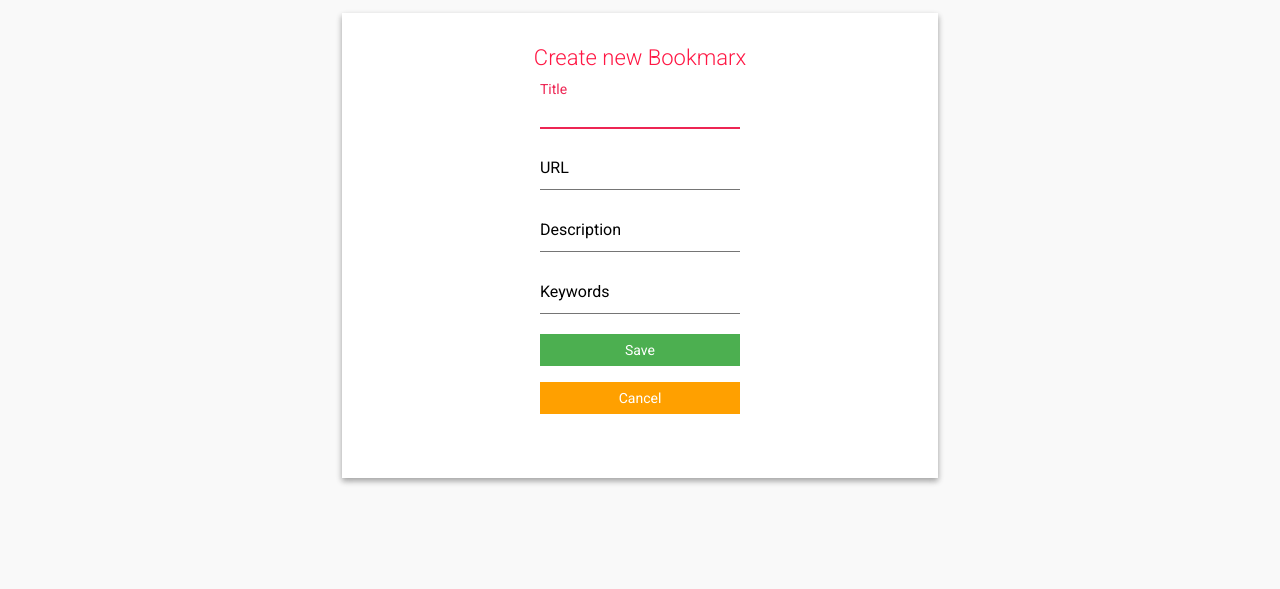
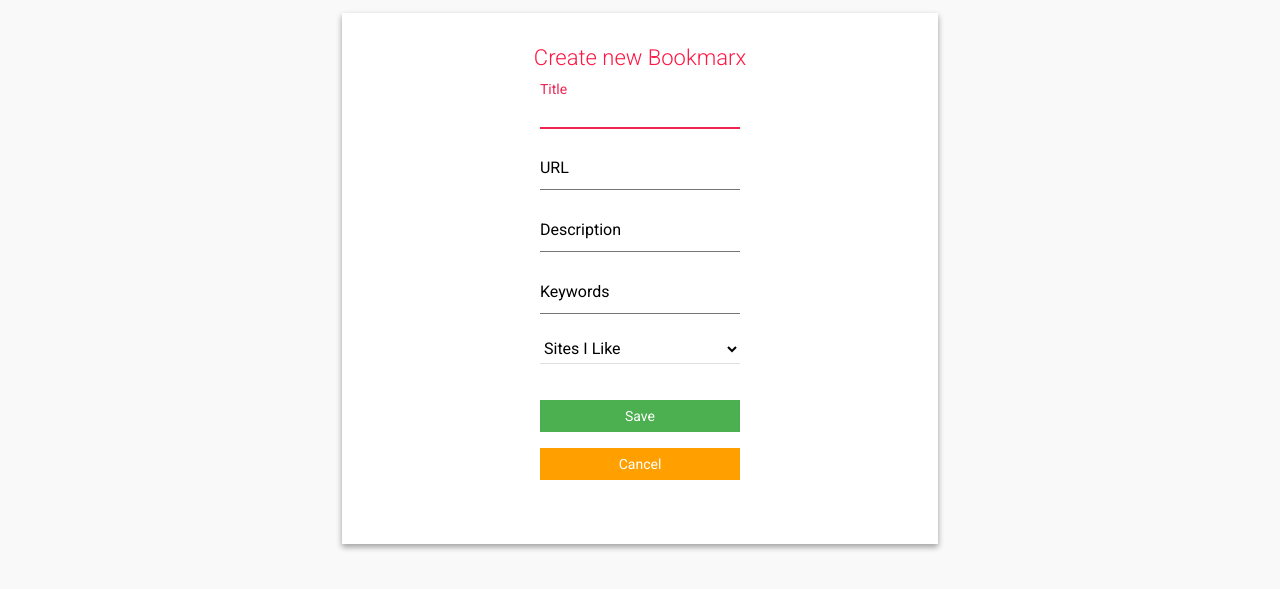
Before and after one commit to veronicachen0912/X-Marx-The-Spot, a plain HTML site: page add.html in a window 1280 px wide. Shown: the part 55-644 px from the top of the page. Drawn offline with nearby package versions, Linux system fonts and the light colour scheme.

Commit message:
Reducing the harshness of the box shadow

```diff
--- a/add.html
+++ b/add.html
@@ -45,6 +45,12 @@
           <label>Keywords</label>
         </div>
         <div class="inputgroup">
+          <select>
+            <option>Sites I Like</option>
+            <option>Folder 2</option>
+          </select>
+        </div>
+        <div class="inputgroup">
           <button type='button' class="boxButton okayButton" onclick="window.location.replace('index.html')">Save</button>
           <button type='button' class="boxButton cancelButton" onclick="window.location.replace('index.html')">Cancel</button>
         </div>
--- a/css/style.css
+++ b/css/style.css
@@ -153,7 +153,8 @@ nav h1 {
 	display: block !important;
 	position: relative;
 	padding: 16px;
-	box-shadow: 0 3px 6px rgba(0,0,0,0.16), 0 3px 6px rgba(0,0,0,0.23);
+	/*box-shadow: 0 3px 6px rgba(0,0,0,0.16), 0 3px 6px rgba(0,0,0,0.23);*/
+	box-shadow:0 1px 2px #aaa;
 	margin: 0 auto;
 	margin-bottom: 4px;
 }
@@ -181,7 +182,7 @@ nav h1 {
 	border-radius: 1px;
 	display: block !important;
 	position: relative;
-	box-shadow: 0 3px 6px rgba(0,0,0,0.16), 0 3px 6px rgba(0,0,0,0.23);
+	box-shadow:0 1px 2px #aaa;
 	margin: 0 auto;
 	margin-bottom: 4px;
 }
@@ -387,6 +388,23 @@ form {
   outline:none;
 }
 
+select {
+  font-family: inherit;
+  background-color: transparent;
+  width: 100%;
+  padding: 4px 0;
+  font-size: 16px;
+  color: rgba(0,0,0, 1);
+  border: none;
+  border-bottom: 1px solid rgba(0,0,0, 0.12);
+	margin-bottom: 20px;
+}
+
+/* Remove focus */
+select:focus {
+  outline: none;
+}
+
 .inputgroup label {
   margin: 0 !important;
   color:black;
```
Also changed, not shown: edit.html (+6 -0 lines).
